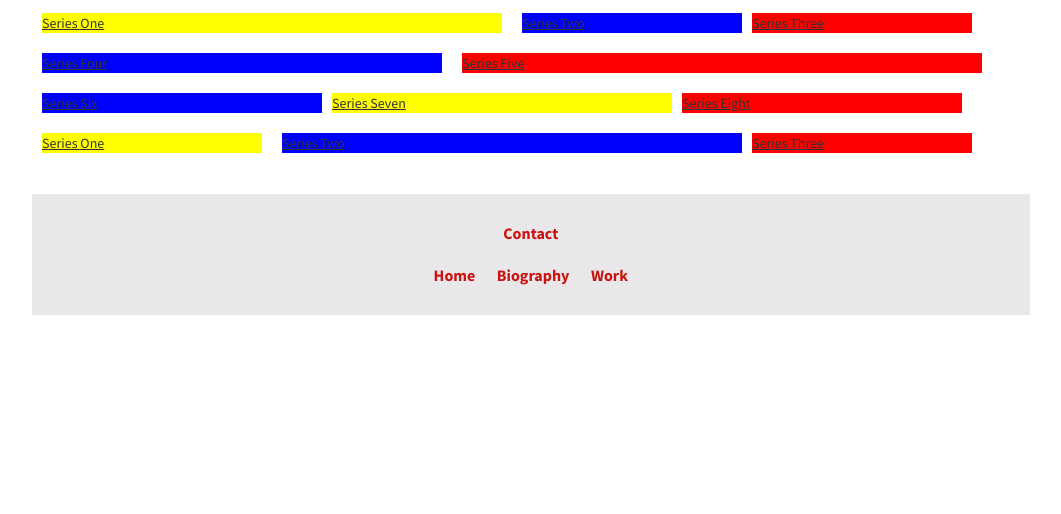
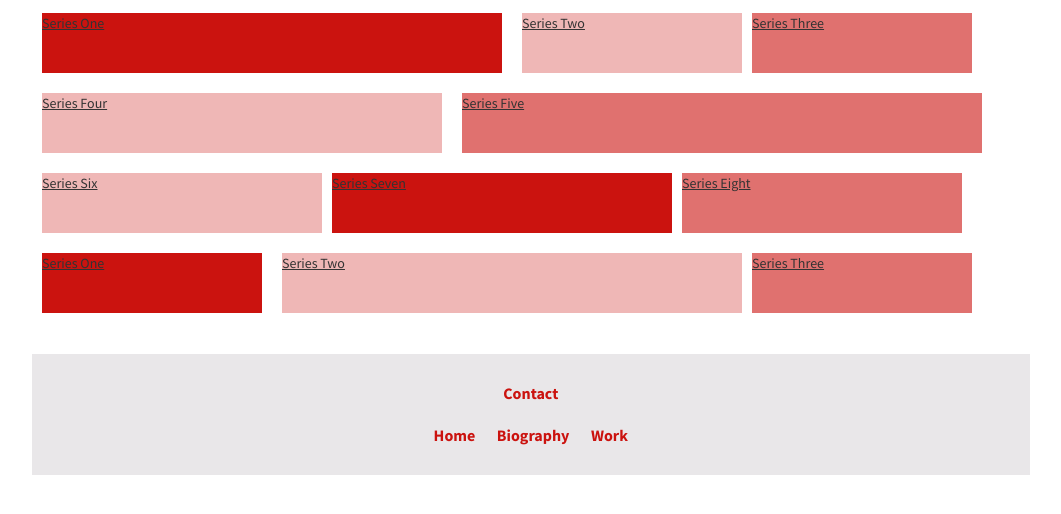
Before and after one commit to owlbytes/BinaShah, a PHP site: page /work.html in a window 1280 px wide. Shown: the top 514 px of the page, without its empty margins (128-1189 px from the left). Run offline with PHP 8.4, Linux system fonts and the light colour scheme.

Commit message:
changed color of columns

```diff
--- a/CSS/work.css
+++ b/CSS/work.css
@@ -1,17 +1,17 @@
 
 #yellow{
-  background-color: yellow;
-  height: 20px;
+  background-color: rgba(203,19,15,1);
+  height: 60px;
 }
 
 #red {
-  background-color: red;
-  height: 20px;
+  background-color: rgba(203,19,15,0.6);
+  height: 60px;
 }
 
 #blue{
-  background-color: blue;
-  height: 20px;
+  background-color: rgba(203,19,15,0.3);
+  height: 60px;
 }
 
 
```
